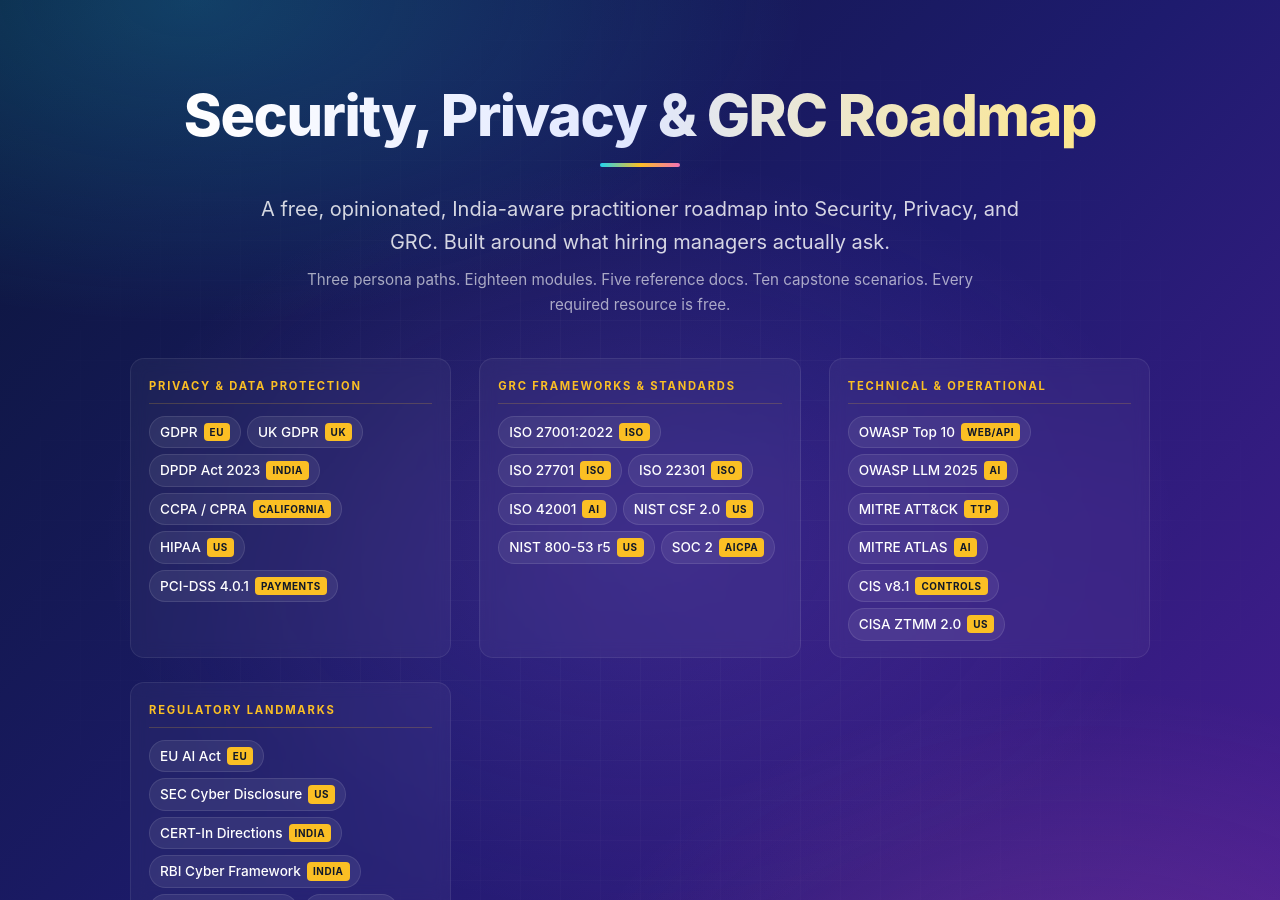
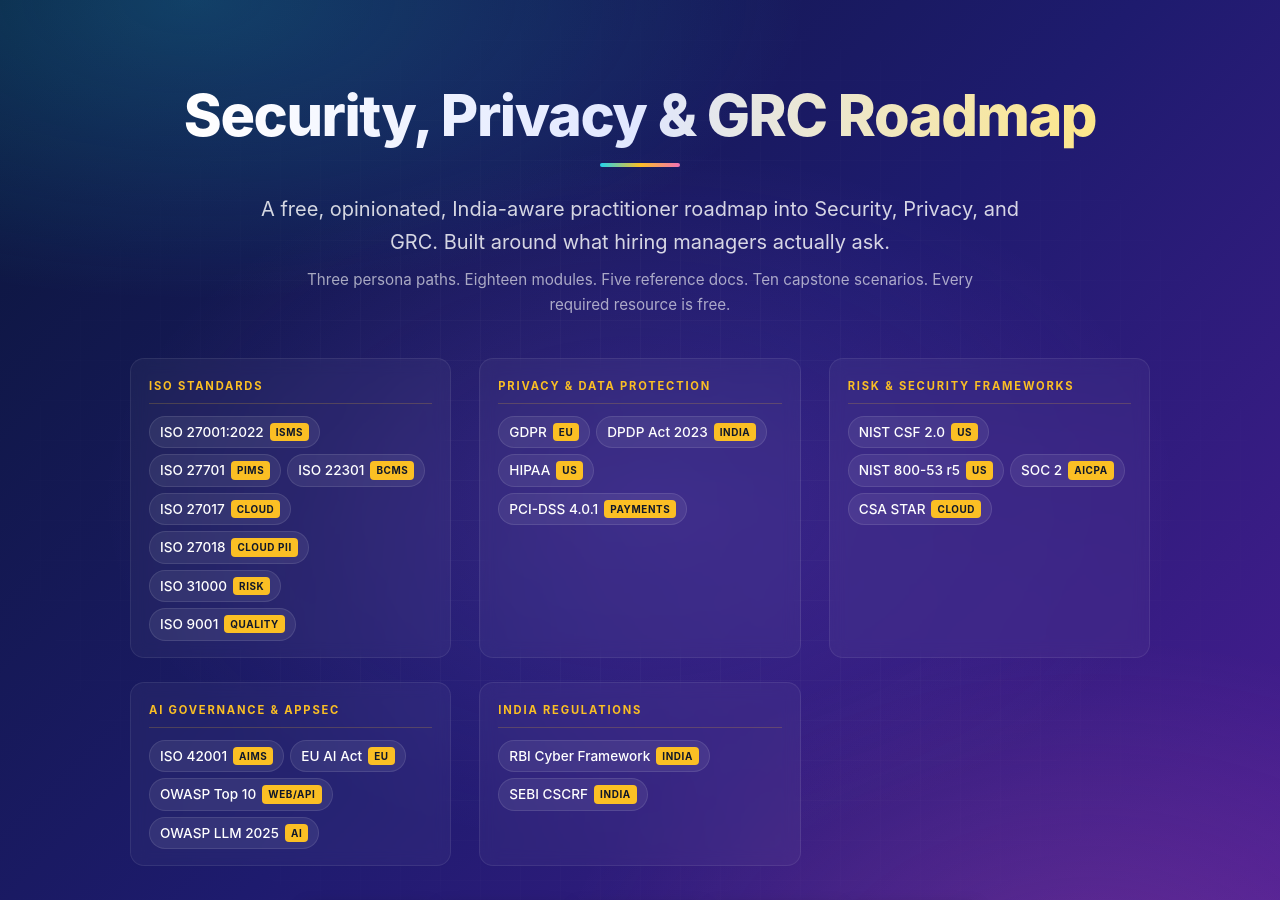
Before and after one commit to SathyaSivam-GRCNexis/security-privacy-grc-roadmap, a Jekyll site: the page built from index.md, in a window 1280 px wide and 900 px high. Built offline with Jekyll 4.4.1, drawn with Linux system fonts in a browser that asks for light colours.

Commit message:
Trim framework grid to known set; align with handbook

```diff
--- a/_config.yml
+++ b/_config.yml
@@ -74,41 +74,39 @@ defaults:
       layout: page
       section: FAQ
 
-# Hero "what's covered" grid
+# Categorised framework grid for the hero
 framework_groups:
+  - heading: ISO Standards
+    items:
+      - { name: "ISO 27001:2022", tag: "ISMS" }
+      - { name: "ISO 27701", tag: "PIMS" }
+      - { name: "ISO 22301", tag: "BCMS" }
+      - { name: "ISO 27017", tag: "Cloud" }
+      - { name: "ISO 27018", tag: "Cloud PII" }
+      - { name: "ISO 31000", tag: "Risk" }
+      - { name: "ISO 9001", tag: "Quality" }
   - heading: Privacy & Data Protection
     items:
       - { name: "GDPR", tag: "EU" }
-      - { name: "UK GDPR", tag: "UK" }
       - { name: "DPDP Act 2023", tag: "India" }
-      - { name: "CCPA / CPRA", tag: "California" }
       - { name: "HIPAA", tag: "US" }
       - { name: "PCI-DSS 4.0.1", tag: "Payments" }
-  - heading: GRC Frameworks & Standards
+  - heading: Risk & Security Frameworks
     items:
-      - { name: "ISO 27001:2022", tag: "ISO" }
-      - { name: "ISO 27701", tag: "ISO" }
-      - { name: "ISO 22301", tag: "ISO" }
-      - { name: "ISO 42001", tag: "AI" }
       - { name: "NIST CSF 2.0", tag: "US" }
       - { name: "NIST 800-53 r5", tag: "US" }
       - { name: "SOC 2", tag: "AICPA" }
-  - heading: Technical & Operational
+      - { name: "CSA STAR", tag: "Cloud" }
+  - heading: AI Governance & AppSec
     items:
+      - { name: "ISO 42001", tag: "AIMS" }
+      - { name: "EU AI Act", tag: "EU" }
       - { name: "OWASP Top 10", tag: "Web/API" }
       - { name: "OWASP LLM 2025", tag: "AI" }
-      - { name: "MITRE ATT&CK", tag: "TTP" }
-      - { name: "MITRE ATLAS", tag: "AI" }
-      - { name: "CIS v8.1", tag: "Controls" }
-      - { name: "CISA ZTMM 2.0", tag: "US" }
-  - heading: Regulatory Landmarks
+  - heading: India Regulations
     items:
-      - { name: "EU AI Act", tag: "EU" }
-      - { name: "SEC Cyber Disclosure", tag: "US" }
-      - { name: "CERT-In Directions", tag: "India" }
       - { name: "RBI Cyber Framework", tag: "India" }
       - { name: "SEBI CSCRF", tag: "India" }
-      - { name: "DORA", tag: "EU" }
 
 # Persona path cards (landing)
 paths:
```
